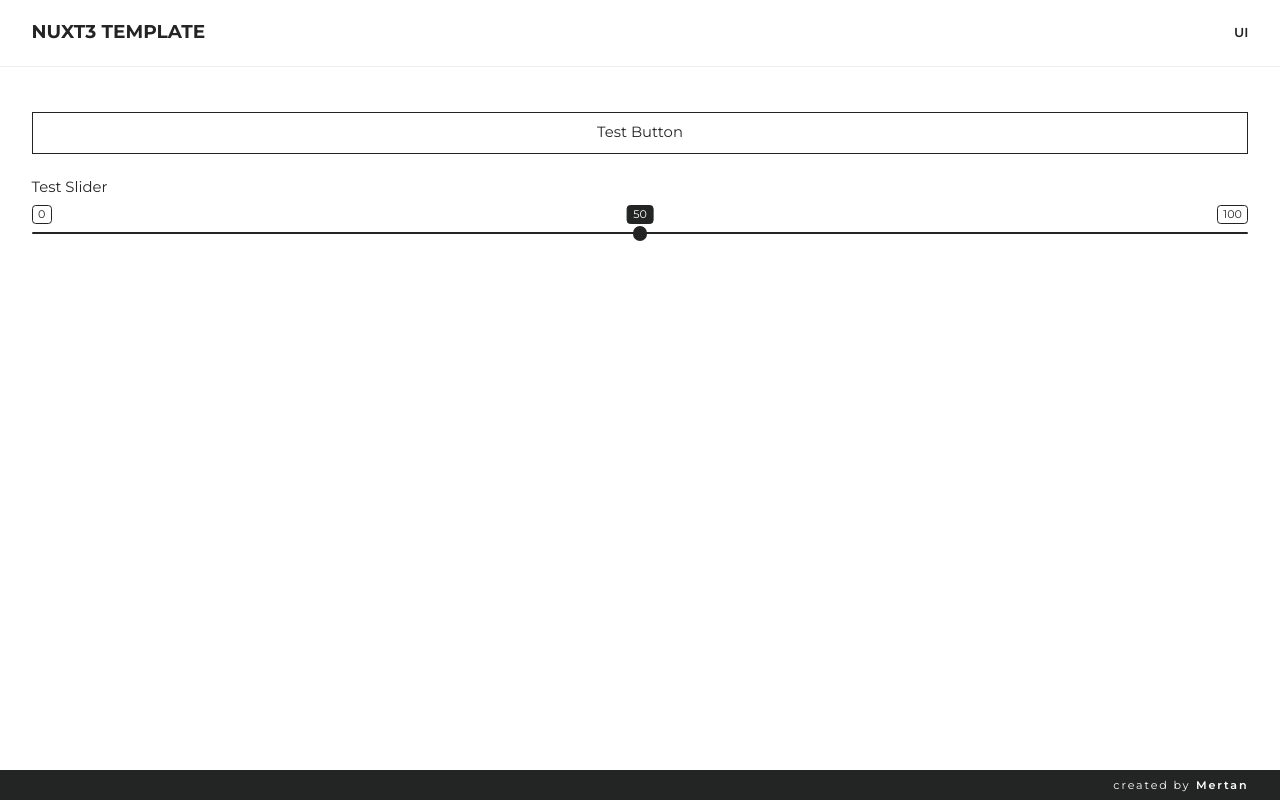
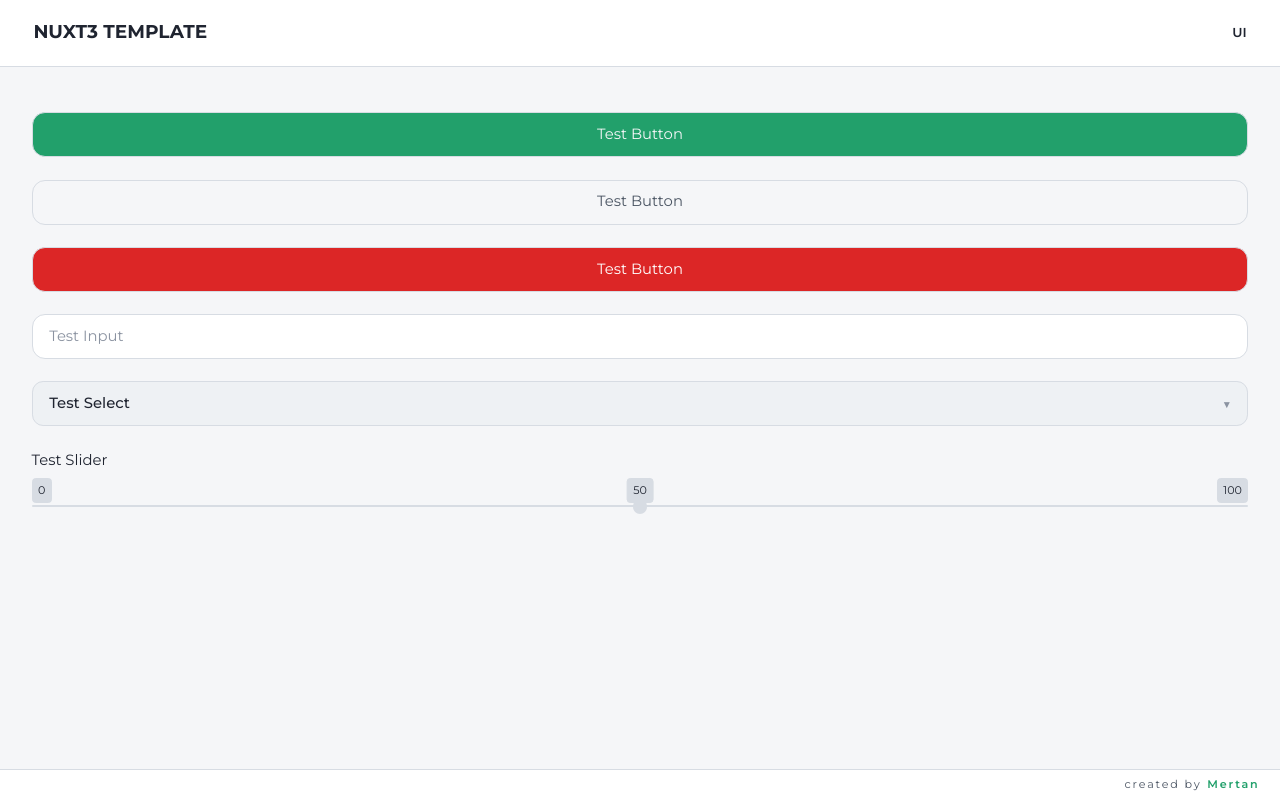
Before and after one commit to marten-mertan/nuxt3-template, a Nuxt app: page /ui in a window 1280 px wide. Built offline with nearby package versions, Linux system fonts and the light colour scheme.

Commit message:
actualisation

```diff
--- a/assets/scss/common.scss
+++ b/assets/scss/common.scss
@@ -23,6 +23,7 @@ html {
 body {
     font-family: $font-family;
     font-size: $font-size;
+    line-height: $line-height;
     color: $body-color;
     background-color: $body-bg;
 }
@@ -54,7 +55,7 @@ body {
         padding-right: 0;
         padding-bottom: 2.4rem;
         margin-bottom: 2.4rem;
-        border-bottom: .1rem solid $gray-light;
+        border-bottom: .1rem solid $border;
     }
 }
 
--- a/assets/scss/common/_text.scss
+++ b/assets/scss/common/_text.scss
@@ -31,12 +31,9 @@ p {
 .text {
     font-size: 1.4rem;
     line-height: 1.5;
+    margin-top: 1.6rem;
 
-    p {
-        margin-bottom: 1.6rem;
-
-        &:last-child {
-            margin-bottom: 0;
-        }
+    &:first-child {
+        margin-top: 0;
     }
 }
--- a/assets/scss/shared/_variables.scss
+++ b/assets/scss/shared/_variables.scss
@@ -1,14 +1,26 @@
 /* Colors */
-$black: #232525;
-$white: #fff;
-$gray: #5b5e5e;
-$gray-light: #eee;
+$bg-primary: #f5f6f8;
+$bg-secondary: #ffffff;
+$bg-tertiary: #eef1f4;
+
+$text-primary: #1f2430;
+$text-secondary: #4b5563;
+$text-muted: #8b93a1;
+
+$accent: #22a06b;
+$accent-hover: #1b8a5c;
+
+$danger: #dc2626;
+$danger-hover: #b91c1c;
+
+$border: #d7dce3;
 
 /* Defaults */
 $font-family: 'Montserrat', sans-serif;
 $font-size: 1.6rem;
-$body-color: #232525;
-$body-bg: #fff;
+$line-height: 2.1rem;
+$body-color: $text-primary;
+$body-bg: $bg-primary;
 
 /* Grid */
 $container-w: 136rem;
--- a/components/layout/footer.vue
+++ b/components/layout/footer.vue
@@ -21,7 +21,8 @@
   .Footer {
     position: relative;
     z-index: 10;
-    background: $black;
+    background: $bg-secondary;
+    border-top: .1rem solid $border;
   }
 
   .wrapper {
@@ -29,14 +30,15 @@
     align-items: center;
     justify-content: flex-end;
     height: $footer-h;
-    color: $white;
+    padding: 0 1.2rem;
+    color: $text-secondary;
     font-size: 1.2rem;
     font-weight: 300;
     letter-spacing: .2rem;
   }
 
   .link {
-    color: $white;
+    color: $accent;
     font-size: 1.2rem;
     font-weight: 600;
     letter-spacing: .2rem;
--- a/components/layout/header.vue
+++ b/components/layout/header.vue
@@ -24,8 +24,9 @@
     top: 0;
     left: 0;
     width: 100%;
-    background: $white;
-    border-bottom: .1rem solid $gray-light;
+    padding: 0 1.2rem;
+    background: $bg-secondary;
+    border-bottom: .1rem solid $border;
     z-index: 100;
   }
 
--- a/components/layout/header/menu.vue
+++ b/components/layout/header/menu.vue
@@ -32,7 +32,7 @@
     transition: border-bottom $default-transition;
 
     &:hover {
-      border-bottom: .1rem solid $black;
+      border-bottom: .1rem solid $text-primary;
     }
   }
 </style>
--- a/components/ui/button.vue
+++ b/components/ui/button.vue
@@ -1,8 +1,21 @@
 <script setup lang="ts">
+const $style = useCssModule()
+
+const props = withDefaults(defineProps<{
+  type?: 'primary' | 'secondary' | 'danger'
+}>(), {
+  type: 'primary',
+})
+
+const classList = computed(() => {
+  return {
+    [$style['_' + props.type]]: true,
+  }
+})
 </script>
 
 <template>
-  <button :class="$style.UiButton">
+  <button :class="[$style.UiButton, classList]">
     <slot />
   </button>
 </template>
@@ -10,16 +23,36 @@
 <style lang="scss" module>
 .UiButton {
   font-size: 1.6rem;
-  padding: 1.2rem 2.4rem;
+  padding: 1.4rem 1.8rem;
   cursor: pointer;
-  background-color: $white;
-  color: $black;
-  border: .1rem solid $black;
-  transition: color $default-transition, background-color $default-transition;
+  border: .1rem solid $border;
+  border-radius: 1.4rem;
+  transition: color $default-transition, background-color $default-transition, border-color $default-transition;
 
-  &:hover {
-    background-color: $black;
-    color: $white;
+  &._primary {
+      background: $accent;
+      color: $bg-primary;
+  }
+  &._primary:hover {
+      background: $accent-hover;
+  }
+
+  &._secondary {
+      background: transparent;
+      border: 1px solid $border;
+      color: $text-secondary;
+  }
+  &._secondary:hover {
+      border-color: $accent;
+      color: $text-primary;
+  }
+
+  &._danger {
+      background: $danger;
+      color: white;
+  }
+  &._danger:hover {
+      background: $danger-hover;
   }
 }
 </style>
--- /dev/null
+++ b/components/ui/input.vue
@@ -0,0 +1,53 @@
+<script setup lang="ts">
+const props = withDefaults(defineProps<{
+  modelValue: string
+  placeholder?: string
+}>(), {
+  placeholder: 'Please enter text',
+})
+
+const emit = defineEmits<{
+  (e: 'update:modelValue', value: string): void
+}>()
+
+const value = computed({
+  get: () => props.modelValue,
+  set: (val: string) => emit('update:modelValue', val),
+})
+</script>
+
+<template>
+  <div :class="$style.UiInput">
+    <input
+      v-model="value"
+      :class="$style.input"
+      :placeholder="placeholder"
+    >
+  </div>
+</template>
+
+<style lang="scss" module>
+.UiInput {
+  //
+}
+
+.input {
+  width: 100%;
+  padding: 1.4rem 1.8rem;
+  background: $bg-secondary;
+  border: .1rem solid $border;
+  border-radius: 1.4rem;
+  color: $text-primary;
+  font-size: 1.6rem;
+  outline: none;
+  transition: all $default-transition;
+}
+
+.input:focus {
+  border-color: $accent;
+}
+
+.input::placeholder {
+  color: $text-muted;
+}
+</style>
--- a/components/ui/inputSlider.vue
+++ b/components/ui/inputSlider.vue
@@ -59,7 +59,7 @@ const value = computed({
 .label {
   margin: 0 0 .8rem 0;
   font-size: 1.6rem;
-  color: $black;
+  color: $text-primary;
 }
 
 .wrapper {
@@ -73,7 +73,7 @@ const value = computed({
   flex: 1;
   cursor: pointer;
   height: .2rem;
-  background: $black;
+  background: $border;
   border-radius: .4rem;
   transition: background-color $default-transition;
 
@@ -81,7 +81,7 @@ const value = computed({
     appearance: none;
     width: 1.6rem;
     height: 1.6rem;
-    background: $black;
+    background: $border;
     cursor: pointer;
     border-radius: 50%;
     transition: transform $default-transition;
@@ -94,7 +94,7 @@ const value = computed({
   &::-moz-range-thumb {
     width: 1.6rem;
     height: 1.6rem;
-    background: $black;
+    background: $border;
     cursor: pointer;
     border-radius: 50%;
     transition: transform $default-transition;
@@ -108,12 +108,12 @@ const value = computed({
 .min, .max {
   position: absolute;
   top: 0;
-  background: $white;
-  color: $black;
+  background: $border;
+  color: $text-primary;
   padding: .2rem .6rem;
   border-radius: .4rem;
   font-size: 1.2rem;
-  border: .1rem solid $black;
+  border: .1rem solid $border;
 }
 
 .min {
@@ -129,11 +129,11 @@ const value = computed({
   top: 0;
   left: 50%;
   transform: translateX(-50%);
-  background: $black;
-  color: $white;
+  background: $border;
+  color: $text-primary;
   padding: .2rem .6rem;
   border-radius: .4rem;
   font-size: 1.2rem;
-  border: .1rem solid $black;
+  border: .1rem solid $border;
 }
 </style>
--- /dev/null
+++ b/components/ui/select.vue
@@ -0,0 +1,101 @@
+<script setup lang="ts">
+const props = withDefaults(defineProps<{
+  modelValue: string
+  options: string[]
+  placeholder?: string
+}>(), {
+  placeholder: 'Please select an option',
+})
+
+const emit = defineEmits<{
+  (e: 'update:modelValue', value: string): void
+}>()
+
+const value = computed({
+  get: () => props.modelValue,
+  set: (val: string) => emit('update:modelValue', val),
+})
+</script>
+
+<template>
+  <div :class="$style.UiSelect">
+    <select
+      v-model="value"
+      :class="$style.select"
+    >
+      <option
+        value=""
+        disabled
+        hidden
+      >
+        {{ props.placeholder }}
+      </option>
+      <option
+        v-for="option in props.options"
+        :key="option"
+        :value="option"
+      >
+        {{ option }}
+      </option>
+    </select>
+
+    <div :class="$style.arrow">
+      ▼
+    </div>
+  </div>
+</template>
+
+<style lang="scss" module>
+.UiSelect {
+  position: relative;
+  width: 100%;
+}
+
+.select {
+  width: 100%;
+  padding: 1.4rem 4.2rem 1.4rem 1.8rem;
+  background: $bg-tertiary;
+  border: .1rem solid $border;
+  border-radius: 1.2rem;
+  color: $text-primary;
+  font-size: 1.6rem;
+  font-weight: 500;
+  appearance: none;
+  cursor: pointer;
+  transition: all $default-transition;
+
+  &:hover {
+    border-color: $accent;
+    background: $bg-secondary;
+  }
+
+  &:focus {
+    border-color: $accent;
+    outline: none;
+  }
+
+  &::-ms-expand {
+    display: none;
+  }
+}
+
+.arrow {
+  position: absolute;
+  right: 1.8rem;
+  top: 50%;
+  transform: translateY(-48%);
+  font-size: 1.1rem;
+  color: $text-muted;
+  pointer-events: none;
+  transition: color $default-transition;
+
+  .select:hover + &,
+  .select:focus + & {
+    color: $accent;
+  }
+}
+
+.select option:disabled {
+  color: $text-muted;
+}
+</style>
--- a/pages/ui.vue
+++ b/pages/ui.vue
@@ -1,4 +1,6 @@
 <script setup lang="ts">
+const inputValue = ref('')
+const selectValue = ref('')
 const inputSliderValue = ref(50)
 </script>
 
@@ -8,6 +10,25 @@ const inputSliderValue = ref(50)
       <UiButton>
         Test Button
       </UiButton>
+      <UiButton
+        type="secondary"
+      >
+        Test Button
+      </UiButton>
+      <UiButton
+        type="danger"
+      >
+        Test Button
+      </UiButton>
+      <UiInput
+        v-model="inputValue"
+        placeholder="Test Input"
+      />
+      <UiSelect
+        v-model="selectValue"
+        :options="['Option 1', 'Option 2', 'Option 3']"
+        placeholder="Test Select"
+      />
       <UiInputSlider
         v-model="inputSliderValue"
         :min="0"
```
